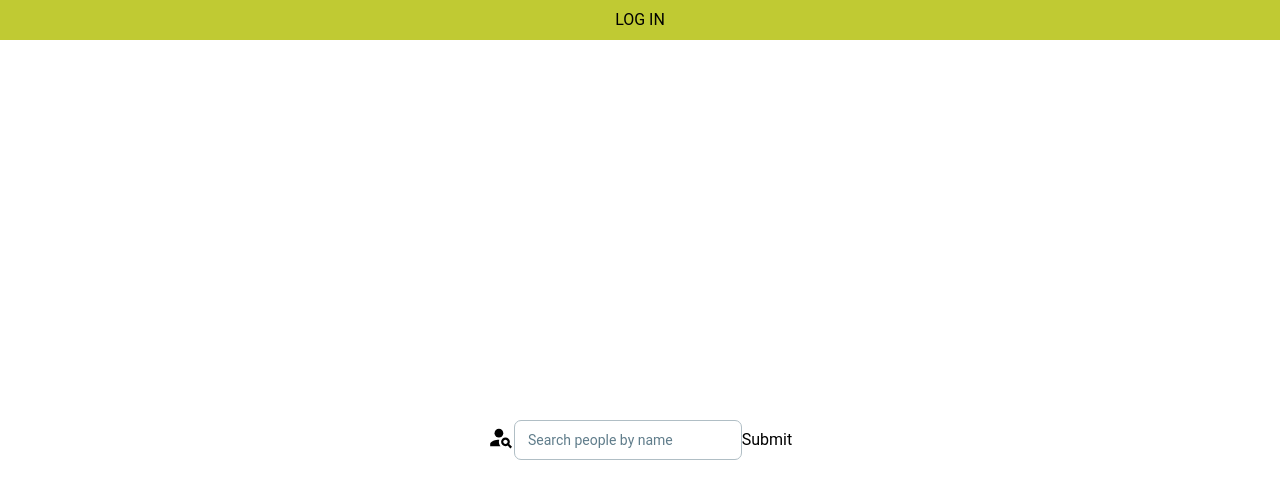
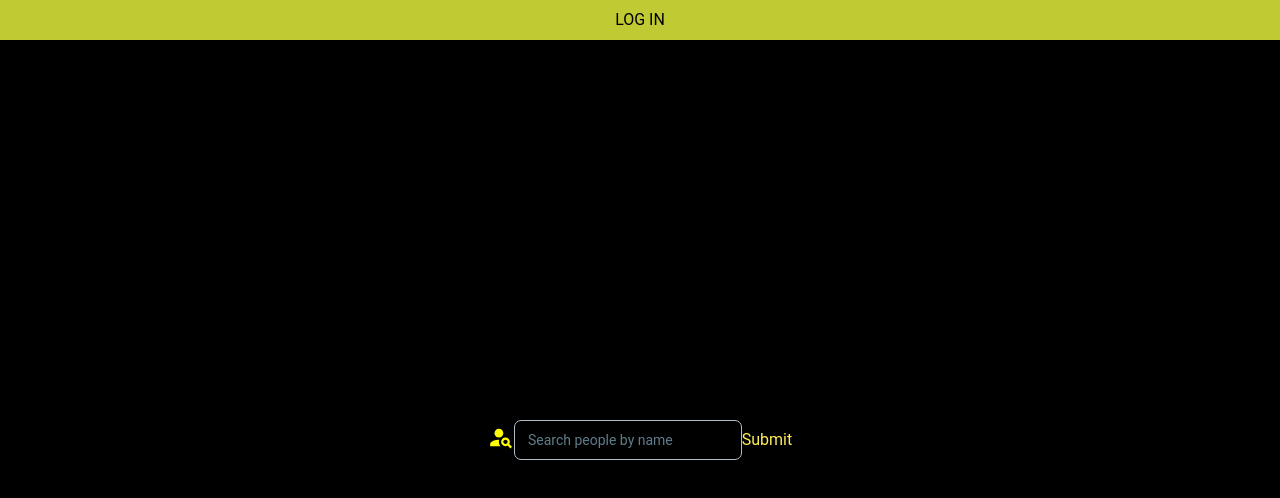
Before and after one commit to GYauck/torre-challenge, a React (Vite) app: page / in a window 1280 px wide. Shown: the top 498 px of the page. Built offline with nearby package versions, Linux system fonts and the light colour scheme.

Commit message:
fixed colors on searchBar

```diff
--- a/src/components/SearchBar/SearchBar.tsx
+++ b/src/components/SearchBar/SearchBar.tsx
@@ -51,7 +51,7 @@ const SearchBar: React.FC<SearchBoxProps> = ({ setSearchResult }) => {
       onSubmit={handleSubmit}
       className="flex"
     >
-      <MdPersonSearch size={35} />
+      <MdPersonSearch size={35} color={"yellow"} />
       <Input
         crossOrigin="false"
         label="Search people by name"
@@ -60,7 +60,7 @@ const SearchBar: React.FC<SearchBoxProps> = ({ setSearchResult }) => {
         onChange={changeQuery}
         onKeyDown={handleKeyDown}
       />
-      <button type="submit">Submit</button>
+      <button type="submit" className="text-yellow-400">Submit</button>
     </form>
   );
 };
--- a/src/pages/Home/Home.tsx
+++ b/src/pages/Home/Home.tsx
@@ -8,7 +8,7 @@ const Home = () => {
 
   return (
     <>
-    <div className="flex flex-col min-h-screen justify-center items-center w-screen bg-white">
+    <div className="flex flex-col min-h-screen justify-center items-center w-screen bg-black">
       <SearchBar setSearchResult={setSearchResult} />
       <div>
       {searchResult.map((element, index)=> {
```
